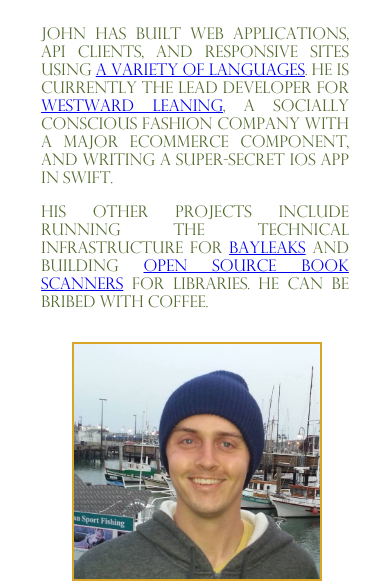
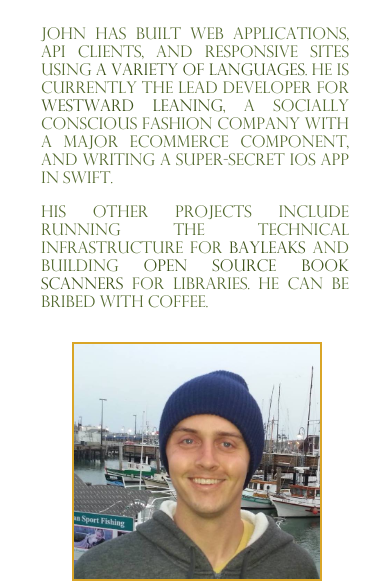
Before and after one commit to pemulis/serious-business-people, a plain HTML site: page index.html in a window 390 px wide. Shown: the part 277-858 px from the top of the page. Drawn offline with Linux system fonts and the light colour scheme.

Commit message:
colors 2

```diff
--- a/style.css
+++ b/style.css
@@ -97,4 +97,8 @@ figcaption {
     text-align: justify;
     color: #556B30;
   }
+
+a {
+  text-decoration: none;
+  color: #3e531b;
 }
```
